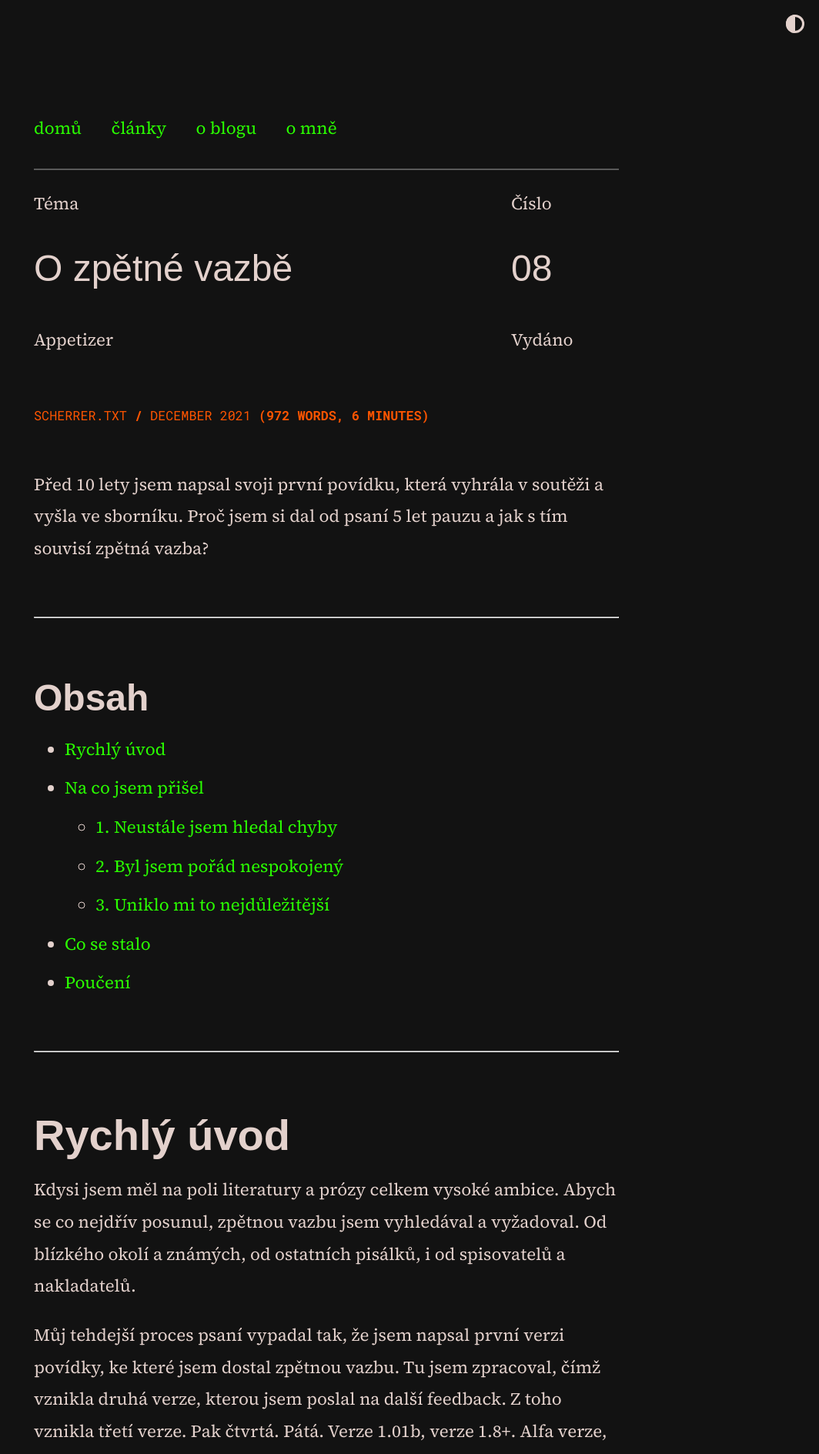
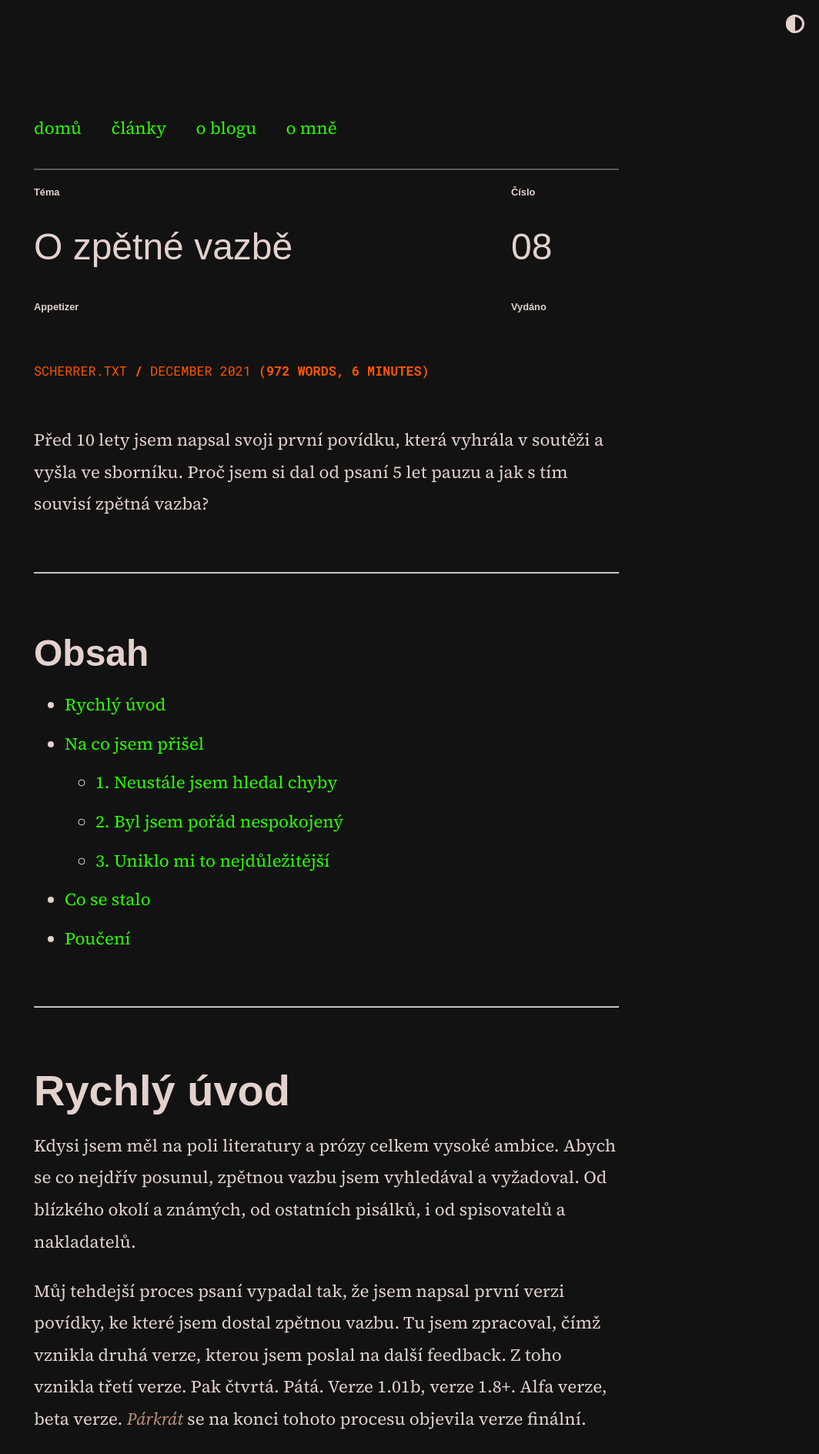
Before and after one commit to scherrer-txt/bts, a Jekyll site: the page built from _posts/2021-12-17-o-zpetne-vazbe.md, in a window 1280 px wide. Shown: the top 1889 px of the page at 77% size, without its empty margins (216-1280 px from the left). Built offline with Jekyll 4.4.1, drawn with Linux system fonts in a browser that asks for light colours; some web fonts are replaced.

Commit message:
Update post.html

```diff
--- a/_layouts/post.html
+++ b/_layouts/post.html
@@ -24,13 +24,13 @@ layout: default
 <div class="post-meta-container">
   <div class="post-meta">
     <div class="theme-container">
-      <div class="label">Téma</div>
+      <div class="post-meta-label">Téma</div>
       <div class="post-meta-content">
         <p class="post-meta-info">{{ page.title }}</p>
       </div>
     </div>
     <div class="number-container">
-      <div class="label">Číslo</div>
+      <div class="post-meta-label">Číslo</div>
       <div class="post-meta-content">
         <p class="post-meta-info">{{ page.order }}</p>
       </div>
@@ -38,13 +38,13 @@ layout: default
   </div>
   <div class="post-meta">
     <div class="appetizer-container">
-      <div class="label">Appetizer</div>
+      <div class="post-meta-label">Appetizer</div>
       <div class="post-meta-content">
         <p class="post-meta-info">{{ page.perex }}</p>
       </div>
     </div>
     <div class="release-container">
-      <div class="label">Vydáno</div>
+      <div class="post-meta-label">Vydáno</div>
       <div class="post-meta-content">
         <p class="post-meta-info">{{ page.release }}</p>
       </div>
```
